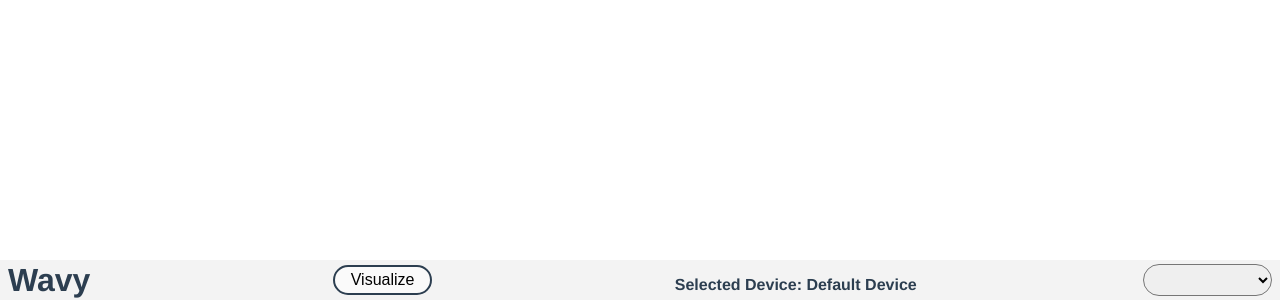
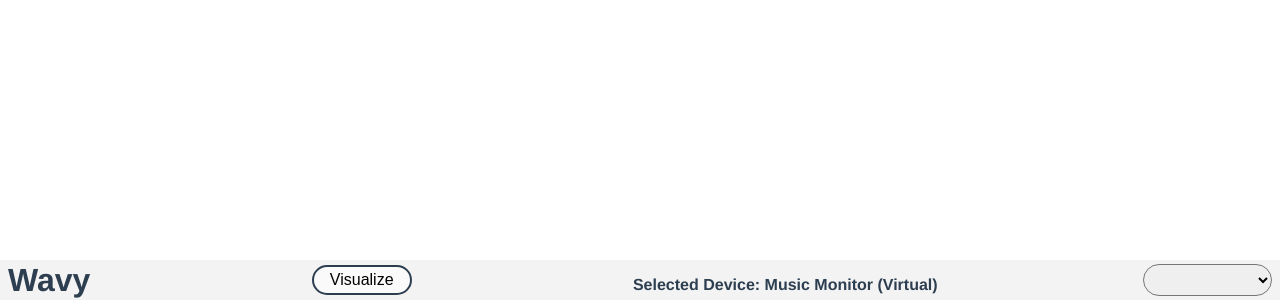
Before and after one commit to kalynbeach/wavy, a Vue app: page / in a window 1280 px wide. Shown: the part 500-800 px from the top of the page. Built offline with nearby package versions, Linux system fonts and the light colour scheme.

Commit message:
Refactor connectAudioNodes, use default device config for initial selected device

```diff
--- a/src/composables/audio.js
+++ b/src/composables/audio.js
@@ -3,16 +3,16 @@ import { reactive, toRefs } from 'vue'
 
 export default function useAudio () {
 
+  // Config for default AudioDevice - used if found in available devices
   const defaultDevice = {
-    deviceId: 'default',
-    // label: 'Default - MacBook Pro Microphone (Built-in)',
-    label: 'Default Device',
-    uniqueId: Math.round(Math.random() * 1024)
+    deviceId: '7cd23f310c26765acb1eddcb52e80a659ce7820a99e6c3ef3f10cdc8c68c3012',
+    label: 'Music Monitor (Virtual)'
   }
 
   const audioState = reactive({
     audioContext: null,
     audioStream: null,
+    audioSource: null,
     audioGain: null,
     audioAnalyser: null,
     audioDevices: {
@@ -27,6 +27,7 @@ export default function useAudio () {
       console.log('Initializing Audio... ', device ? `[ ${ device.label } ]` : '[ default device ]')
       try {
         createAudioContext()
+        createAudioSourceNode()
         createAudioGainNode()
         createAudioAnalyserNode()
         connectAudioNodes()
@@ -49,7 +50,7 @@ export default function useAudio () {
   function createAudioSourceNode (stream = audioState.audioStream) {
     console.log('Creating AudioSourceNode...')
     try {
-      return audioState.audioContext.createMediaStreamSource(stream)
+      audioState.audioSource = audioState.audioContext.createMediaStreamSource(stream)
     } catch (err) {
       console.error('AudioSourceNode could not be created: ', err)
     }
@@ -78,8 +79,7 @@ export default function useAudio () {
   function connectAudioNodes () {
     console.log('Connecting AudioNodes...')
     try {
-      const sourceNode = createAudioSourceNode()
-      sourceNode.connect(audioState.audioGain)
+      audioState.audioSource.connect(audioState.audioGain)
       audioState.audioGain.connect(audioState.audioAnalyser)
       audioState.audioAnalyser.connect(audioState.audioContext.destination)
     } catch (err) {
@@ -100,9 +100,12 @@ export default function useAudio () {
         const filteredDevices = identifiedDevices.filter(device => (
           device.kind && device.kind !== 'videoinput'
         ))
+
+        const defaultSelectedDevice = filteredDevices.filter(device => (
+          device.deviceId === defaultDevice.deviceId && device.label === defaultDevice.label
+        ))
         audioState.audioDevices.available = filteredDevices
-        audioState.audioDevices.selected = filteredDevices[0]
-        console.log('AudioDevices fetched: ', audioState.audioDevices)
+        audioState.audioDevices.selected = defaultSelectedDevice.length > 0 ? defaultSelectedDevice[0]: filteredDevices[0]
       })
       .catch(function(err) {
         console.error('AudioDevices could not be fetched: ', err)
@@ -123,10 +126,10 @@ export default function useAudio () {
   }
 
   function selectDevice (device) {
-    console.log('Selecting Device: ', device)
+    console.log(`Selecting Device: [ ${device.label} ]`)
     try {
       audioState.audioDevices.selected = device
-      initAudio(device)
+      initAudio(audioState.audioDevices.selected)
     } catch (err) {
       console.error(`Device [ ${ device.label } ] could not be initialized: `, err)
     }
@@ -137,7 +140,7 @@ export default function useAudio () {
     try {
       audioState.audioGain.gain.setValueAtTime(level, audioState.audioContext.currentTime)
     } catch (err) {
-      console.log('Audio gain could not be set: ', err)
+      console.error('Audio gain could not be set: ', err)
     }
   }
 
```
Also changed, not shown: 1 other file (tests, documents, lock files or other folders).
